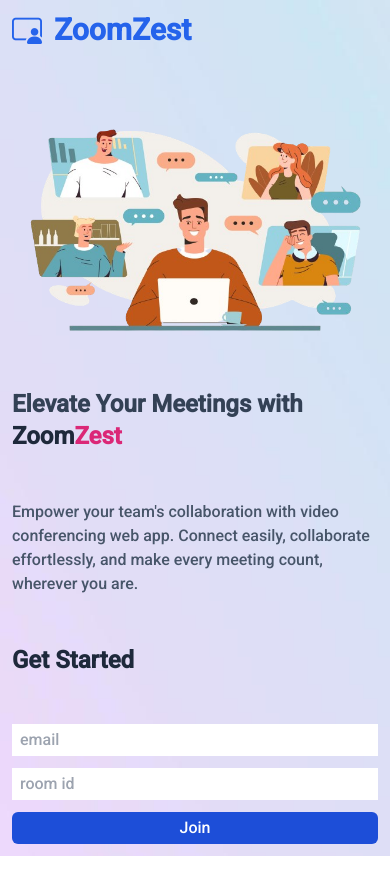
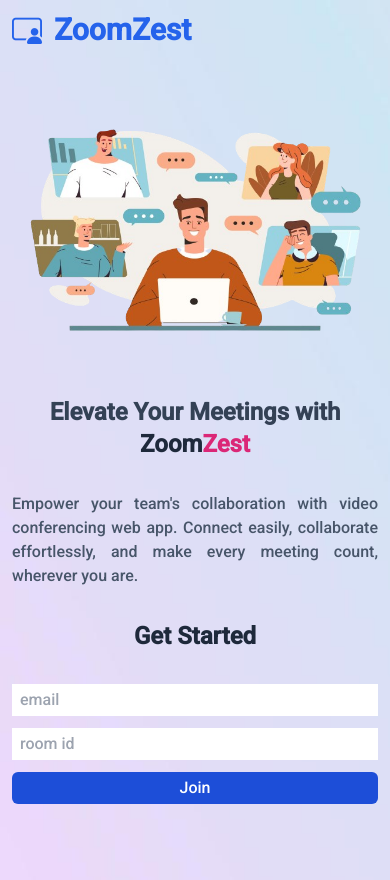
Before and after one commit to nilay-2/Video-conferencing-webapp, a React (Create React App) app in the folder client/: page / in a window 390 px wide. Before the commit the page ends 856 px from the top, so only its background shows below. Built offline with nearby package versions, Linux system fonts and the light colour scheme; no server answers.

Commit message:
fixed alignment

```diff
--- a/client/src/pages/Home.jsx
+++ b/client/src/pages/Home.jsx
@@ -83,25 +83,25 @@ const Home = () => {
         <div className="h-full mt-16">
           <div className="text-content-container md:px-5 max-w-7xl mx-auto flex md:flex-row justify-between flex-col">
             <div className="md:order-1 order-2">
-              <div className="text-content md:mt-28 mt-10 flex flex-col md:gap-10 gap-12">
-                <p className="sm:text-3xl text-2xl font-semibold text-slate-700 sm:max-w-md">
+              <div className="text-content md:mt-10 mt-12 flex flex-col md:gap-10 gap-8">
+                <p className="sm:text-3xl text-2xl font-semibold text-slate-700 sm:max-w-md text-center md:text-start">
                   Elevate Your Meetings with{" "}
                   <span className="font-extrabold text-slate-800">
                     <span>Zoom</span>
                     <span className="text-pink-600">Zest</span>
                   </span>
                 </p>
-                <p className="max-w-lg sm:text-lg text-slate-600">
+                <p className="max-w-lg sm:text-lg text-slate-600 text-justify md:text-start">
                   Empower your team's collaboration with video conferencing web
                   app. Connect easily, collaborate effortlessly, and make every
                   meeting count, wherever you are.
                 </p>
-                <p className="sm:text-3xl text-2xl font-semibold text-slate-800">
+                <p className="sm:text-3xl text-2xl font-semibold text-slate-800 text-center md:text-start">
                   Get Started
                 </p>
                 <form
                   onSubmit={handleSubmit(onSubmit)}
-                  className="max-w-sm flex flex-col gap-3"
+                  className="max-w-sm flex flex-col gap-3 pb-16 md:pb-0"
                 >
                   <input
                     type="email"
```
